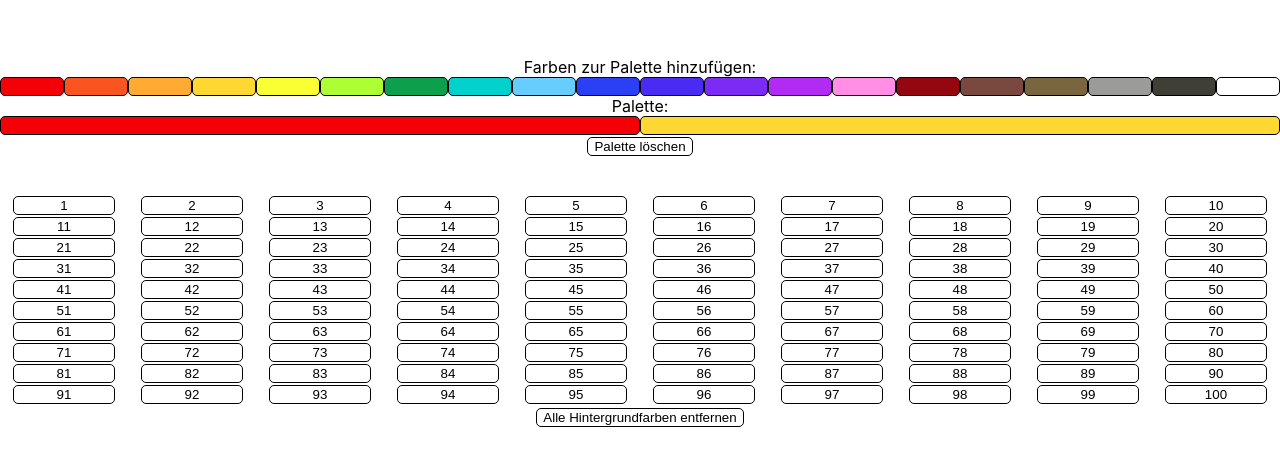
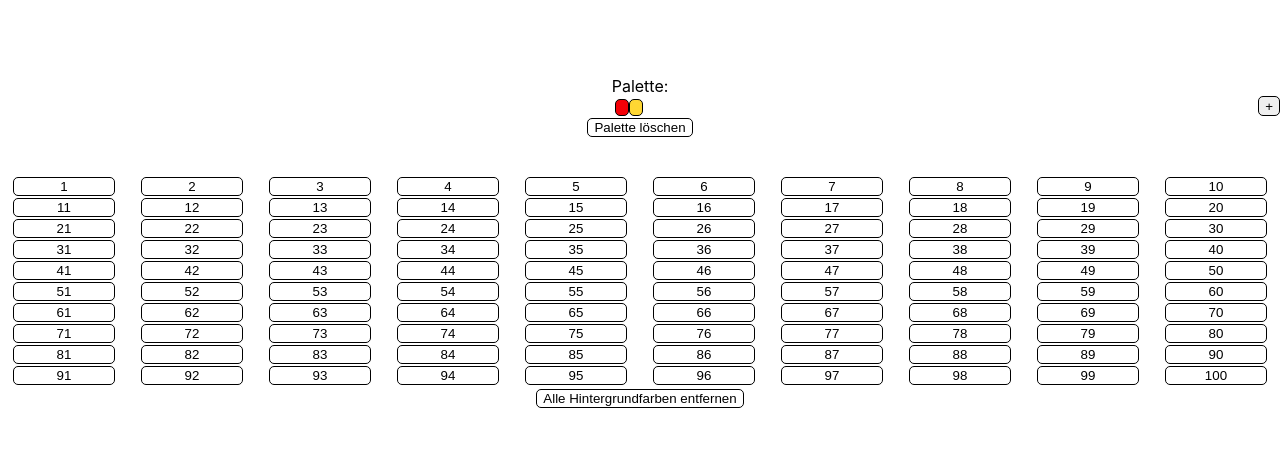
Before and after one commit to DunjaWohlers/math-beginner, a React (Create React App) app: page / in a window 1280 px wide. Shown: the part 153-618 px from the top of the page. Built offline with nearby package versions, Linux system fonts and the light colour scheme.

Commit message:
view Colors only when adding them

```diff
--- a/src/components/ColorPicker.tsx
+++ b/src/components/ColorPicker.tsx
@@ -2,8 +2,8 @@ import "./colorPicker.css";
 
 export default function ColorPicker(
     props: {
-        setActualColor: (color: string) => void ,
-        colors: string[];
+        setActualColor: (color: string) => void,
+        colors: string[],
     }) {
 
     const handleClick = (col: string) => {
@@ -11,7 +11,7 @@ export default function ColorPicker(
     }
 
     return (
-        <div className={"colorPickerContainer"}>
+        <>
             {props.colors.map(color =>
                 <button
                     onClick={() => handleClick(color)}
@@ -20,6 +20,6 @@ export default function ColorPicker(
                     key={color}>
                     &nbsp;
                 </button>)}
-        </div>
+        </>
     )
 }
--- a/src/components/TableOfNumbers.tsx
+++ b/src/components/TableOfNumbers.tsx
@@ -40,6 +40,7 @@ export default function TableOfNumbers(props: TableOfNumbersProps) {
         });
         return ar;
     }
+    const [showColor, setShowColor] = useState<boolean>(false)
 
     const [chosenColor, setChosenColor] = useState<string>("");
     const [allItems, setAllItems] = useState<NumberType[][]>(numberArray());
@@ -60,9 +61,10 @@ export default function TableOfNumbers(props: TableOfNumbersProps) {
         setAllItems(newArray);
     }
 
-    const addLovedColor = (color: string) => {
+    const addMyColor = (color: string) => {
         setMyColors([...myColors, color]);
         saveColors([...myColors, color]);
+        setShowColor(false);
     }
 
     const deleteLovedColor = () => {
@@ -99,16 +101,23 @@ export default function TableOfNumbers(props: TableOfNumbersProps) {
 
     return (
         <div className={"table"}>
-            Farben zur Palette hinzufügen:
-            <ColorPicker
-                setActualColor={addLovedColor}
-                colors={allColors}
-            />
+            {showColor &&
+                <div className={"colorPickerContainer"}>
+                    <ColorPicker
+                        setActualColor={addMyColor}
+                        colors={allColors}
+                    />
+                </div>
+            }
 
             Palette:
             <div style={{display: "flex"}}>
-                <ColorPicker setActualColor={setChosenColor}
-                             colors={myColors}/>
+                <div className={"colorPickerContainer"}>
+                    <ColorPicker setActualColor={setChosenColor}
+                                 colors={myColors}
+                    />
+                </div>
+                <button onClick={() => setShowColor(true)}> +</button>
             </div>
             <button className={"deleteFavButton"} onClick={deleteLovedColor}> Palette löschen</button>
 
--- a/src/components/colorPicker.css
+++ b/src/components/colorPicker.css
@@ -1,8 +1,11 @@
 .colorPickerContainer{
-    display: flex;
+    margin-left:auto;
+    margin-right:auto;
+    width:100px;
     max-width:100vw;
 }
 
 .colorPickerContainer>button{
-   width:50vw;
+   width:14%;
+    padding:0;
 }
```
